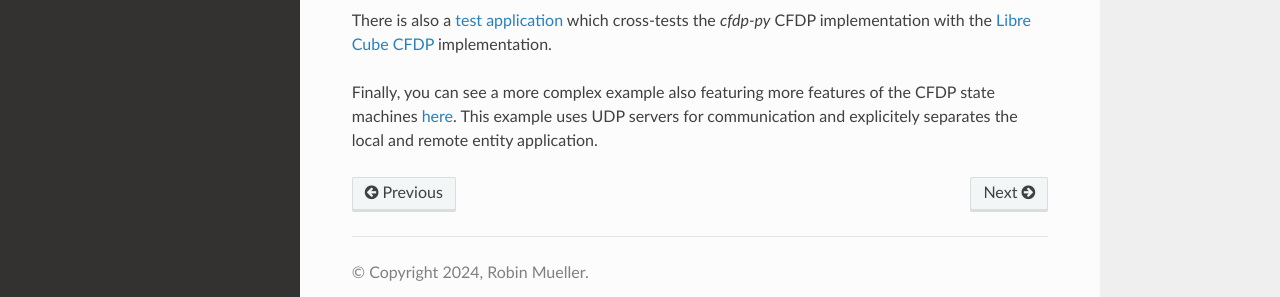
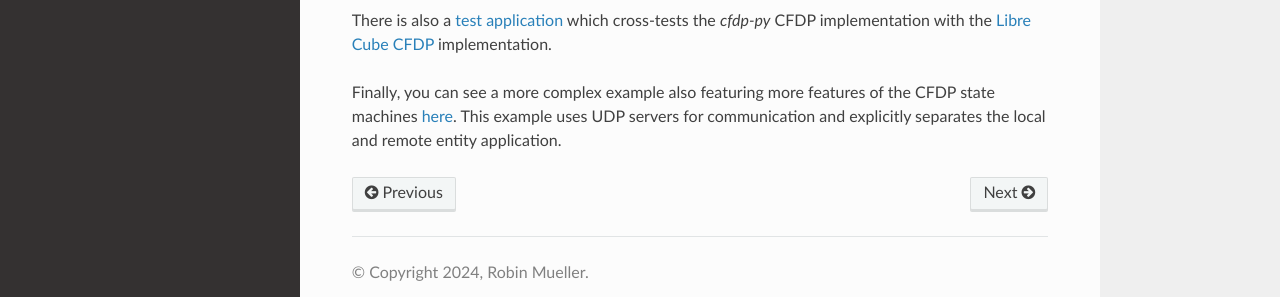
Before and after one commit to us-irs/cfdp-py, a Sphinx documentation site: the page built from docs/examples.rst, in a window 1280 px wide. Shown: the part 247-544 px from the top of the page. Built offline with Sphinx 7.4.7 and the Read the Docs theme 3.1.0, drawn with Linux system fonts in a browser that asks for light colours.

Commit message:
Spelling

```diff
--- a/docs/api/cfdp.handler.rst
+++ b/docs/api/cfdp.handler.rst
@@ -25,7 +25,7 @@ Destination Handler Module
    :undoc-members:
    :show-inheritance:
 
-Defintions Module
+Definitions Module
 -------------------------------------
 
 .. automodule:: cfdppy.handler.defs
--- a/docs/examples.rst
+++ b/docs/examples.rst
@@ -14,5 +14,5 @@ which cross-tests the `cfdp-py` CFDP implementation with the
 
 Finally, you can see a more complex example also featuring more features of the CFDP state machines
 `here <https://github.com/us-irs/cfdp-py/tree/main/examples/cfdp-cli-udp>`_. This example
-uses UDP servers for communication and explicitely separates the local and remote entity
+uses UDP servers for communication and explicitly separates the local and remote entity
 application.
```
Also changed, not shown: docs/introduction.rst (+4 -4 lines).
